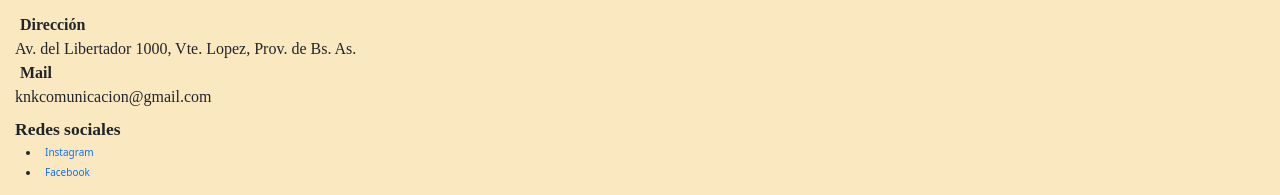
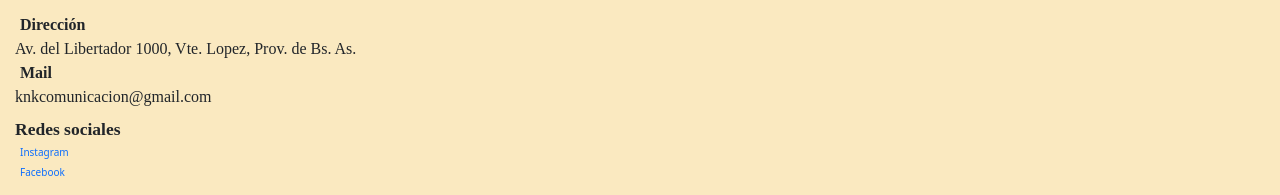
Before and after one commit to ms071295/projecto-final-knk, a website: page views/contacto.html in a window 1280 px wide. Shown: the part 638-833 px from the top of the page. Drawn offline with nearby package versions, Linux system fonts and the light colour scheme; a web font is replaced by a local one.

Commit message:
entregaFinalTress

```diff
--- a/views/contacto.html
+++ b/views/contacto.html
@@ -70,11 +70,12 @@
             </p>
     </main>
     <footer>
+
         <h3>Redes sociales</h3>
-            <ul>
-            <li><a href="https://www.instagram.com/knkcomunicacion/">Instagram</a></li>
-            <li><a href="https://www.facebook.com/KnkComunicacion/">Facebook</a></li>
-            </ul>
+            <div><a href="https://www.instagram.com/knkcomunicacion/">Instagram</a>
+            </div>
+            <div><a href="https://www.facebook.com/KnkComunicacion/">Facebook</a>
+            </div>
     </footer>
         <script src="https://cdn.jsdelivr.net/npm/bootstrap@5.1.3/dist/js/bootstrap.bundle.min.js" integrity="sha384-ka7Sk0Gln4gmtz2MlQnikT1wXgYsOg+OMhuP+IlRH9sENBO0LRn5q+8nbTov4+1p" crossorigin="anonymous"></script>
 </body>
```
Lines whose indentation alone changed are shown as unchanged.
